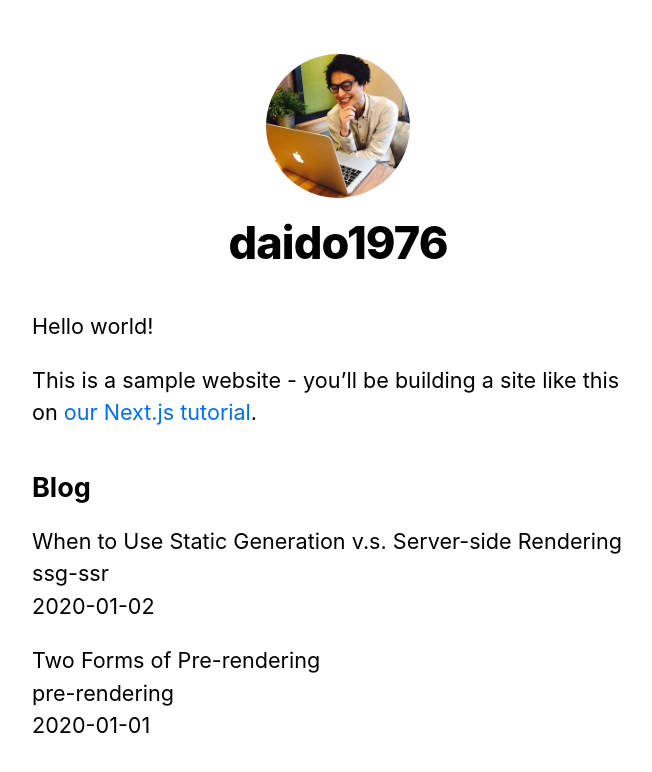
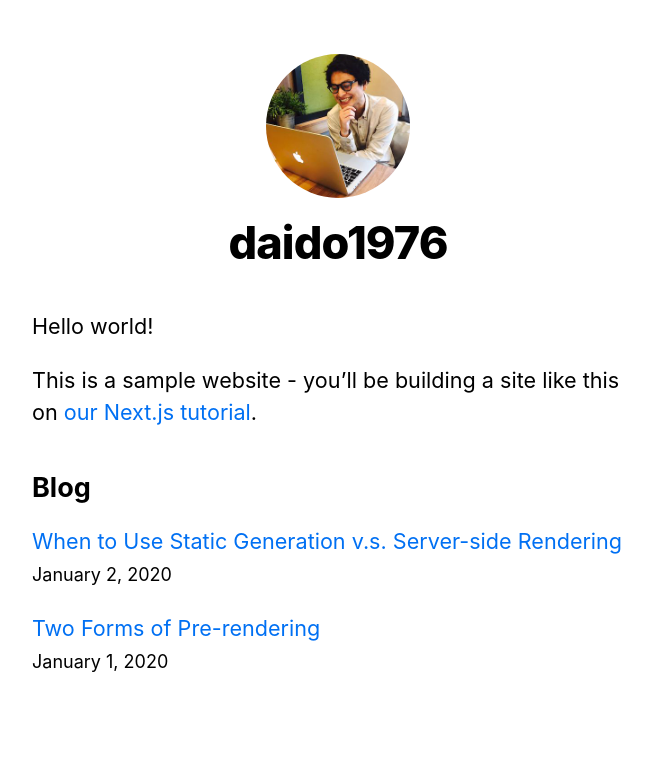
Before and after one commit to daido1976/nextjs-tutorial, a Next.js app: page / in a window 1280 px wide. Shown: the top 772 px of the page, without its empty margins (302-954 px from the left). Built offline with nearby package versions, Linux system fonts and the light colour scheme.

Commit message:
Polish the Index Page

```diff
--- a/pages/index.tsx
+++ b/pages/index.tsx
@@ -1,5 +1,7 @@
 import Head from "next/head";
+import Link from "next/link";
 import Layout, { siteTitle } from "../components/layout";
+import Date from "../components/date";
 import utilStyles from "../styles/utils.module.css";
 import { getSortedPostsData } from "../lib/posts";
 
@@ -30,11 +32,13 @@ export default ({ allPostsData }) => {
         <ul className={utilStyles.list}>
           {allPostsData.map(({ id, date, title }) => (
             <li className={utilStyles.listItem} key={id}>
-              {title}
+              <Link href="/posts/[id]" as={`/posts/${id}`}>
+                <a>{title}</a>
+              </Link>
               <br />
-              {id}
-              <br />
-              {date}
+              <small className={utilStyles.ligthText}>
+                <Date dateString={date} />
+              </small>
             </li>
           ))}
         </ul>
```
